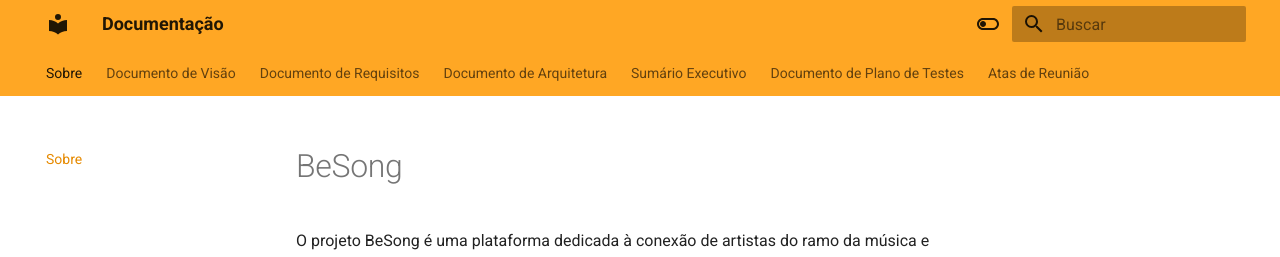
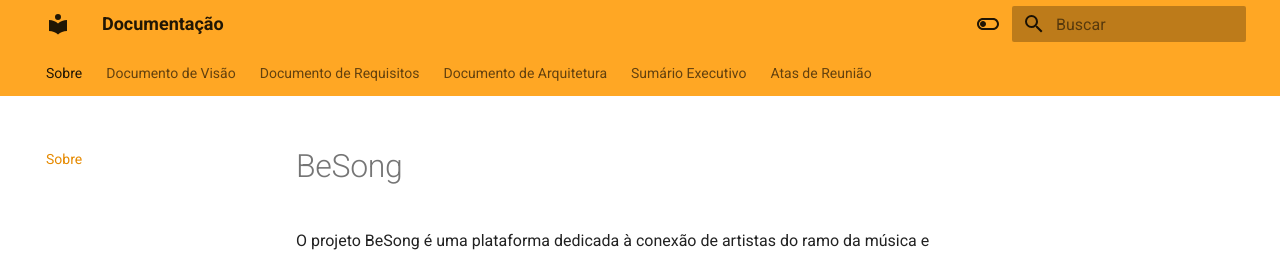
Before and after one commit to FGA0138-MDS-Ajax/2024-1-ORION, an MkDocs documentation site: the page built from docs/index.md, in a window 1280 px wide and 1271 px high. Shown: the top 257 px of the window. Built offline with MkDocs 1.6.1 and Material for MkDocs 9.7.7, drawn with Linux system fonts in a browser that asks for light colours.

Commit message:
Atualizando mkdocs

```diff
--- a/mkdocs.yml
+++ b/mkdocs.yml
@@ -33,6 +33,5 @@ nav:
   - Documento de Requisitos: "documento-requisitos/documento-requisitos.md"
   - Documento de Arquitetura: "documento-arquitetura/documento-arquitetura.md"
   - Sumário Executivo: "sumario-executivo/sumario-executivo.md"
-  - Documento de Plano de Testes: "documento-plano-testes/documento-plano-testes.md"
   - Atas de Reunião:
     - Ata 1: "atas-reuniao/ata-reuniao-1.md"
```
